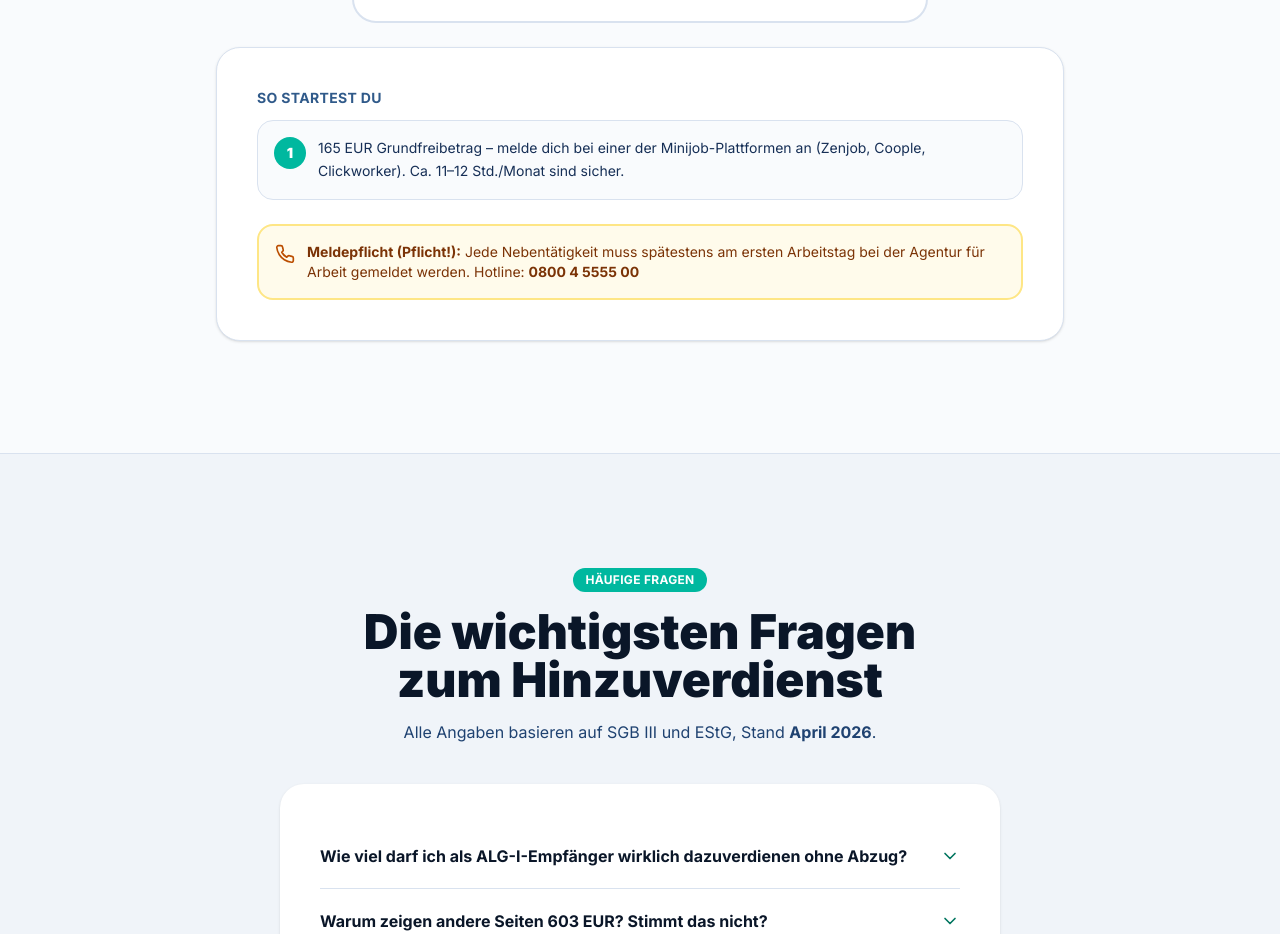
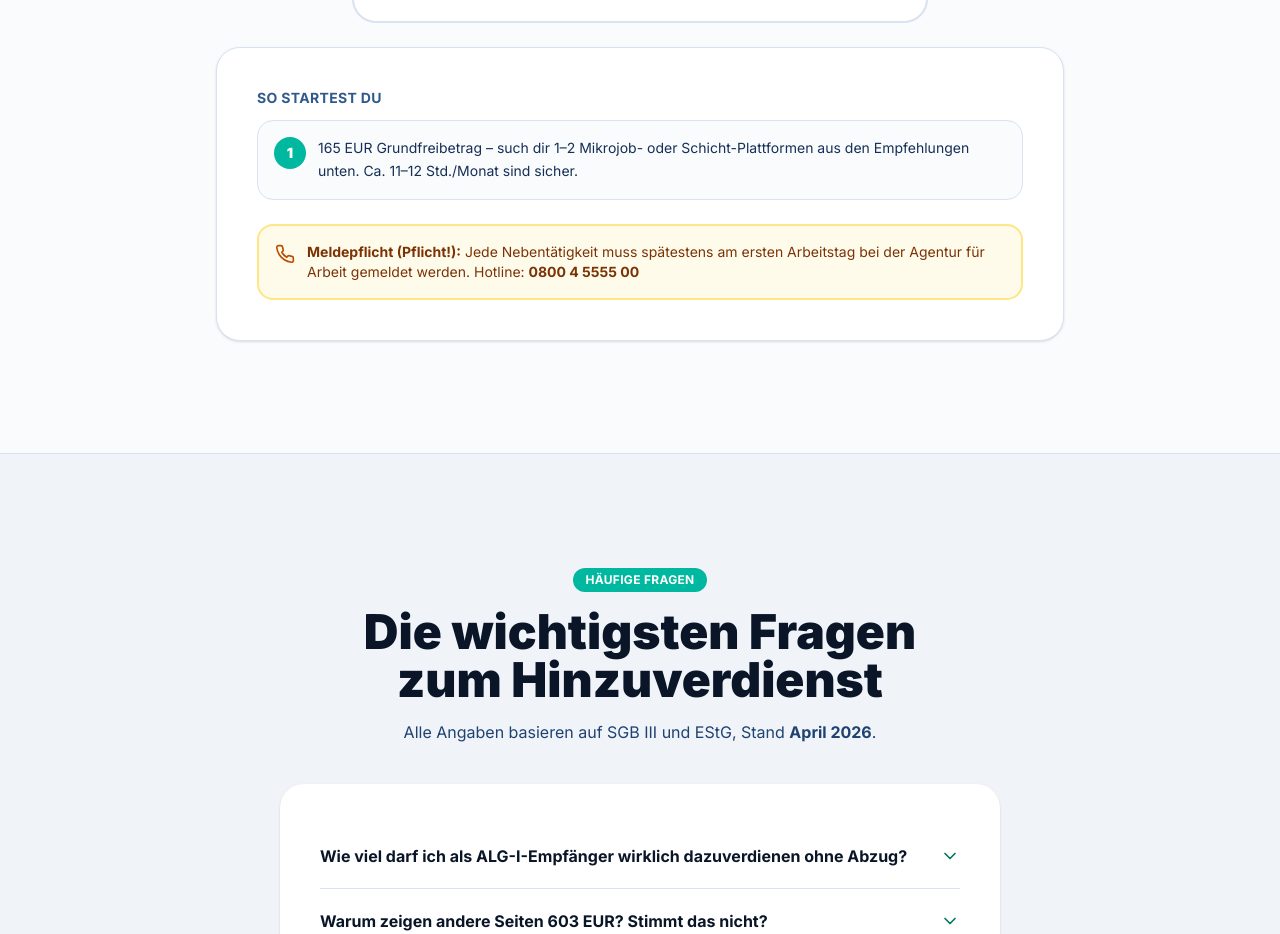
Before and after one commit to Doylim/wasnun-jetzt, a Next.js app: page / in a window 1280 px wide. Shown: the part 2080-3014 px from the top of the page. Built offline with nearby package versions, Linux system fonts and the light colour scheme.

Commit message:
refactor(journey): Plattform-Namen aus partner.ts via PartnerLink statt Freitext

```diff
--- a/src/components/sections/journey-plan.tsx
+++ b/src/components/sections/journey-plan.tsx
@@ -1,24 +1,48 @@
 import { Phone } from "lucide-react";
 import type { JourneyKarte } from "@/lib/journey";
 import { JOURNEY_KARTEN } from "@/lib/journey";
+import { partnerNachIds } from "@/lib/partner";
+import { PartnerLink } from "@/components/partner-link";
 
 type Props = {
   aktivKarten: Set<string>;
 };
 
+/**
+ * Schrittbeschreibungen sind bewusst plattform-frei formuliert –
+ * konkrete Anbieter werden ausschliesslich aus partner.ts (status="aktiv")
+ * via <PartnerLink> ausgespielt. Damit ist der Werbe-Hinweis (§ 6 TMG)
+ * automatisch gesetzt und ein "geplant"-Partner kann nicht versehentlich
+ * im Klartext stehen bleiben.
+ */
 function schrittText(karte: JourneyKarte): string {
   switch (karte.id) {
     case "grundfreibetrag":
-      return "165 EUR Grundfreibetrag – melde dich bei einer der Minijob-Plattformen an (Zenjob, Coople, Clickworker). Ca. 11–12 Std./Monat sind sicher.";
+      return "165 EUR Grundfreibetrag – such dir 1–2 Mikrojob- oder Schicht-Plattformen aus den Empfehlungen unten. Ca. 11–12 Std./Monat sind sicher.";
     case "uebungsleiter":
-      return "275 EUR Übungsleiterpauschale – suche einen gemeinnützigen Verein in deiner Stadt über BAGFA. Ohne Lizenz: C-Trainer-Kurs mit Bildungsgutschein beantragen.";
+      return "275 EUR Übungsleiterpauschale – such einen gemeinnützigen Verein in deiner Stadt über die Empfehlungen unten. Ohne Lizenz: C-Trainer-Kurs mit Bildungsgutschein beantragen.";
     case "ehrenamt":
       return "80 EUR Ehrenamtspauschale – frag bei deiner lokalen Freiwilligenagentur nach administrativen Rollen (Vorstand, Kassenwart, Platzwart).";
     case "passiv":
-      return "Passive Einkommen – prüfe Vermietung (Zimmer via WG-Gesucht) und Tagesgeld-Vergleich. Beides wird bei ALG I NICHT angerechnet.";
+      return "Passive Einkommen – prüfe Vermietung (Zimmer) und Tagesgeld-Vergleich. Beides wird bei ALG I NICHT angerechnet.";
     default:
       return "";
   }
+}
+
+function partnerListeFuerKarte(karte: JourneyKarte) {
+  // Bei "passiv" ggf. mehrere Unterabschnitte – ansonsten flach.
+  if (karte.unterabschnitte && karte.unterabschnitte.length > 0) {
+    return karte.unterabschnitte
+      .map((u) => ({
+        titel: u.titel,
+        partner: partnerNachIds(u.partnerIds),
+      }))
+      .filter((g) => g.partner.length > 0);
+  }
+  const partner = partnerNachIds(karte.partnerIds);
+  if (partner.length === 0) return [];
+  return [{ titel: "", partner }];
 }
 
 export function JourneyPlan({ aktivKarten }: Props) {
@@ -32,7 +56,9 @@ export function JourneyPlan({ aktivKarten }: Props) {
         So startest du
       </div>
       <ol className="space-y-3">
-        {aktiveSchritte.map((karte, i) => (
+        {aktiveSchritte.map((karte, i) => {
+          const gruppen = partnerListeFuerKarte(karte);
+          return (
             <li
               key={karte.id}
               className="flex items-start gap-3 rounded-2xl border border-navy-100 bg-navy-50/40 p-4"
@@ -40,11 +66,36 @@ export function JourneyPlan({ aktivKarten }: Props) {
               <div className="flex h-8 w-8 shrink-0 items-center justify-center rounded-full bg-teal-500 text-sm font-black text-white">
                 {i + 1}
               </div>
-            <div className="text-sm leading-relaxed text-navy-700">
+              <div className="flex-1">
+                <p className="text-sm leading-relaxed text-navy-700">
                   {schrittText(karte)}
+                </p>
+                {gruppen.length > 0 ? (
+                  <div className="mt-3 space-y-2">
+                    {gruppen.map((g, idx) => (
+                      <div key={idx}>
+                        {g.titel ? (
+                          <div className="mb-1 text-[11px] font-semibold uppercase tracking-wider text-navy-500">
+                            {g.titel}
+                          </div>
+                        ) : null}
+                        <div className="flex flex-wrap gap-x-3 gap-y-1.5">
+                          {g.partner.map((p) => (
+                            <PartnerLink
+                              key={p.id}
+                              partner={p}
+                              variant="inline"
+                            />
+                          ))}
+                        </div>
+                      </div>
+                    ))}
+                  </div>
+                ) : null}
               </div>
             </li>
-        ))}
+          );
+        })}
       </ol>
 
       <div className="mt-6 flex items-start gap-3 rounded-2xl border-2 border-amber-200 bg-amber-50 p-4 text-sm text-amber-900">
```
Lines whose indentation alone changed are shown as unchanged.
